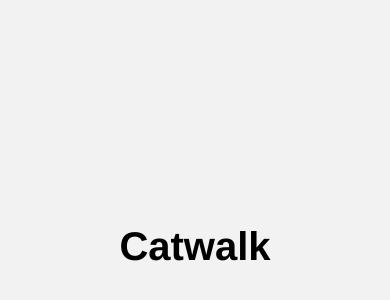
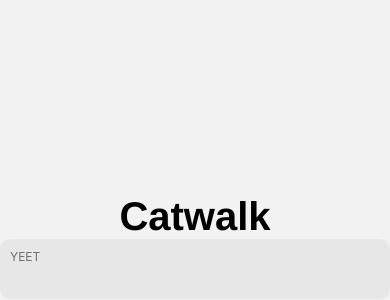
Before and after one commit to edwzou/layers, a React Native app in the folder catnip/: screen / in a window 390 px wide. Shown: the part 176-476 px from the top of the page. Built offline with nearby package versions, Linux system fonts and the light colour scheme.

Commit message:
textbox component complete

```diff
--- a/catnip/App.tsx
+++ b/catnip/App.tsx
@@ -1,14 +1,22 @@
 import { StatusBar } from 'expo-status-bar';
 import { StyleSheet, Text, View } from 'react-native';
 import GlobalStyles from './constants/GlobalStyles';
-import LikeIcon from './components/icons/LikeIcon';
+import Textbox from './components/Textbox';
+import { useState } from 'react';
 
 export default function App() {
+	// Testing return value from Textbox component
+	const [text, setText] = useState('');
+	const onInputChange = (text: string) => {
+		setText(text);
+	};
+
 	return (
 		<View style={styles.container}>
 			<Text style={[GlobalStyles.typography.header, GlobalStyles.utils.font]}>
 				Catwalk
 			</Text>
+			<Textbox onFieldChange={onInputChange} label="YEET" />
 			<StatusBar style="auto" />
 		</View>
 	);
--- /dev/null
+++ b/catnip/components/Textbox.tsx
@@ -0,0 +1,59 @@
+import {
+	View,
+	TextInput,
+	StyleSheet,
+	Text,
+	TextInputTextInputEventData,
+	TextInputChangeEventData,
+	NativeSyntheticEvent,
+} from 'react-native';
+import React, { useState } from 'react';
+import GlobalStyles from '../constants/GlobalStyles';
+
+type TextboxPropsType = {
+	label: string;
+	onFieldChange: (text: string) => void;
+};
+
+export default function Textbox({ label, onFieldChange }: TextboxPropsType) {
+	const [fieldText, setFieldText] = useState('');
+	return (
+		<View style={{ width: '100%' }}>
+			<View style={styles.view}>
+				<Text style={[styles.label, GlobalStyles.typography.body2]}>
+					{label}
+				</Text>
+			</View>
+			<TextInput
+				style={[styles.input, GlobalStyles.typography.body]}
+				value={fieldText}
+				onChangeText={(text) => {
+					setFieldText(text);
+					onFieldChange(text); // Returns text value to parent component
+				}}
+			/>
+		</View>
+	);
+}
+const styles = StyleSheet.create({
+	label: {
+		color: GlobalStyles.colorPalette.primary[400],
+	},
+	view: {
+		backgroundColor: GlobalStyles.colorPalette.primary[200],
+		paddingTop: 10,
+		paddingHorizontal: 10,
+		borderTopStartRadius: 10,
+		borderTopEndRadius: 10,
+		paddingBottom: 5,
+	},
+	input: {
+		backgroundColor: GlobalStyles.colorPalette.primary[200],
+		width: '100%',
+		paddingBottom: 10,
+		paddingHorizontal: 10,
+		borderBottomStartRadius: 10,
+		borderBottomEndRadius: 10,
+		color: GlobalStyles.colorPalette.primary[500],
+	},
+});
--- a/catnip/package.json
+++ b/catnip/package.json
@@ -3,7 +3,7 @@
 	"version": "1.0.0",
 	"main": "node_modules/expo/AppEntry.js",
 	"scripts": {
-		"start": "expo start",
+		"dev": "expo start",
 		"android": "expo start --android",
 		"ios": "expo start --ios",
 		"web": "expo start --web"
```
